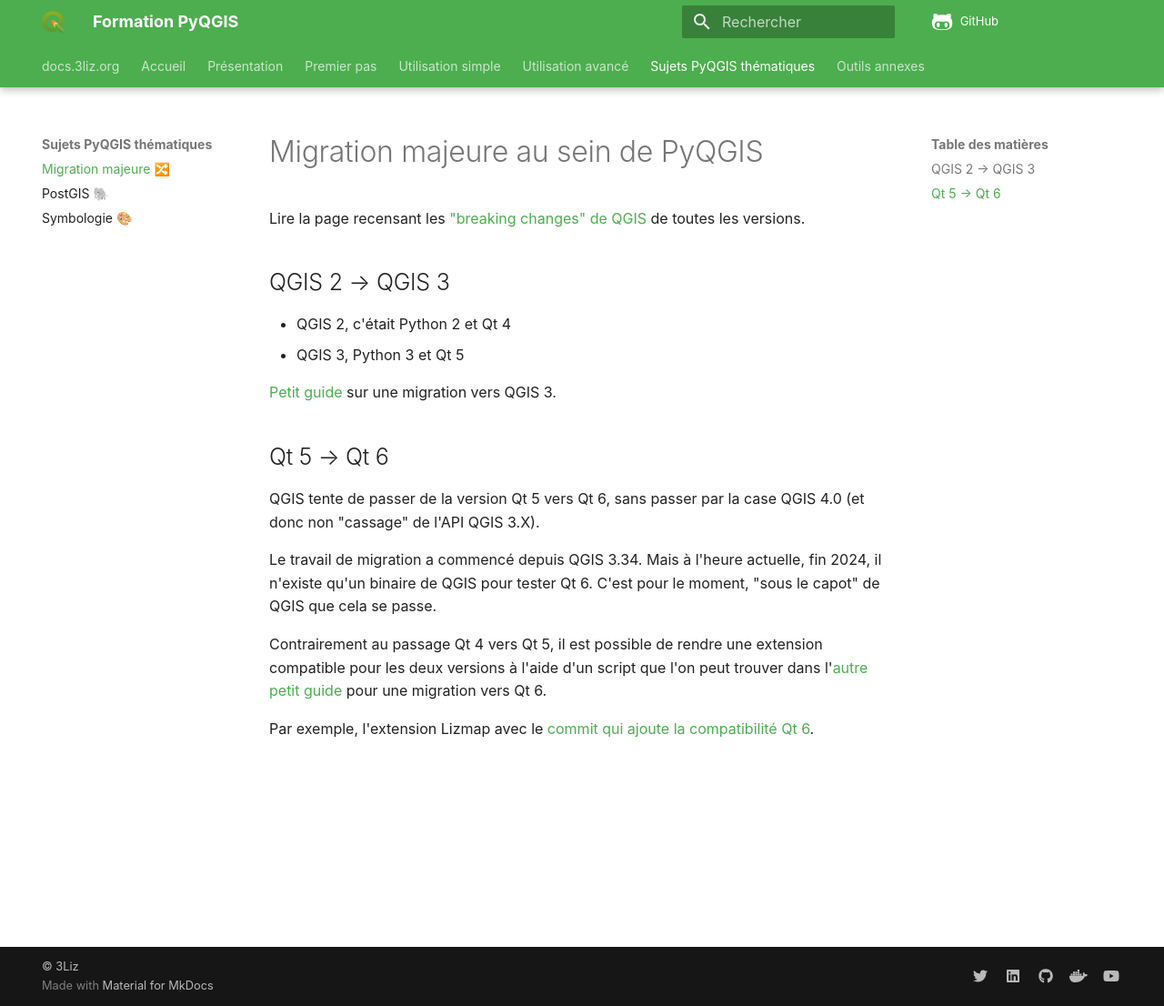
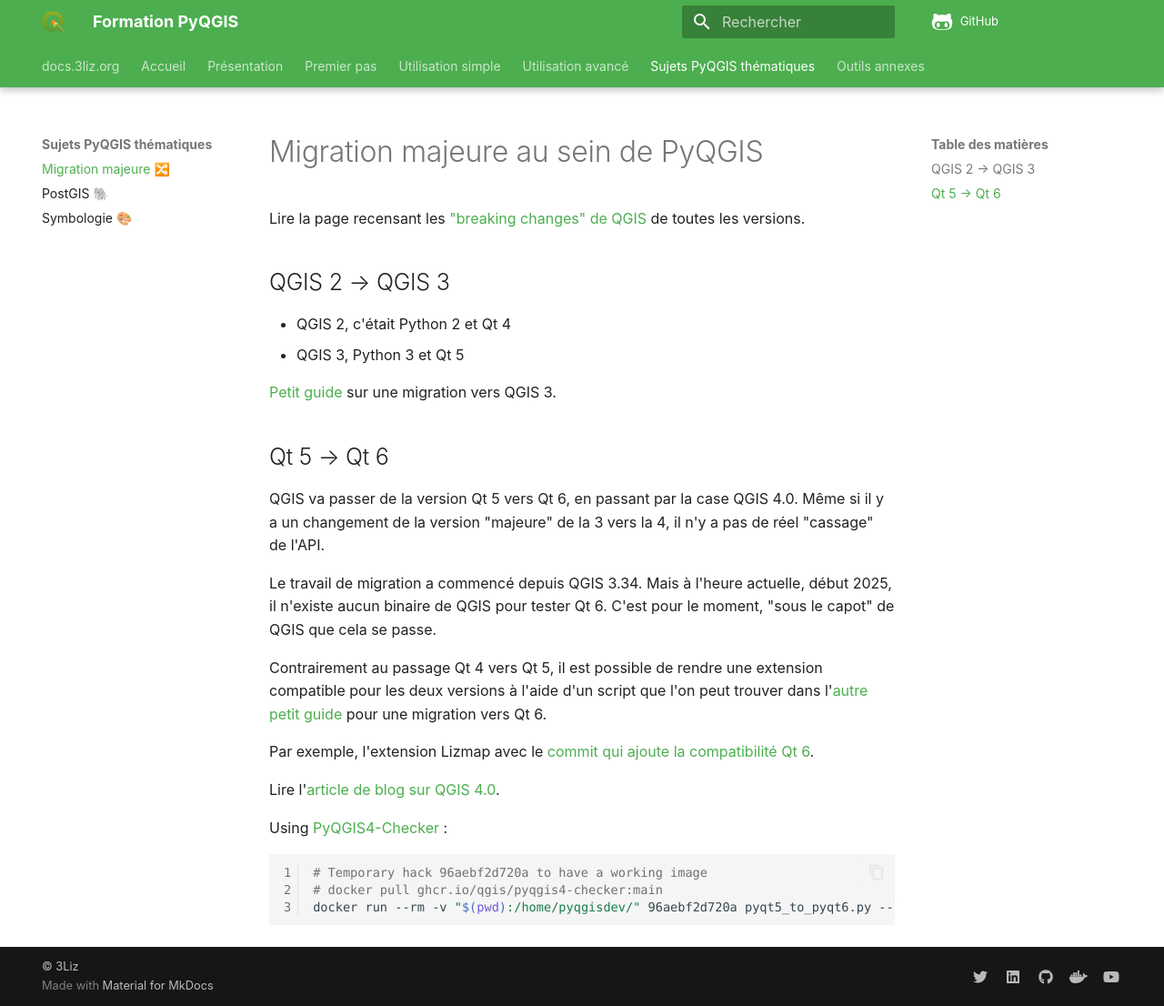
Before and after one commit to 3liz/formation-pyqgis, an MkDocs documentation site: the page built from docs/migration-majeure.md, in a window 1280 px wide and 1106 px high. Shown: the whole window at 91% size. Built offline with MkDocs 1.6.1 and Material for MkDocs 9.7.7, drawn with Linux system fonts in a browser that asks for light colours; nearby versions of some CDN libraries; comment, search, counter and statistics services are not loaded.

Commit message:
Update dependabot to use a CRON job and update about QGIS 4.0

````diff
--- a/docs/migration-majeure.md
+++ b/docs/migration-majeure.md
@@ -12,10 +12,10 @@
 
 ## Qt 5 → Qt 6
 
-QGIS tente de passer de la version Qt 5 vers Qt 6, sans passer par la case QGIS 4.0 (et donc non "cassage" de l'API
-QGIS 3.X).
+QGIS va passer de la version Qt 5 vers Qt 6, en passant par la case QGIS 4.0. Même si il y a un changement de la version
+"majeure" de la 3 vers la 4, il n'y a pas de réel "cassage" de l'API.
 
-Le travail de migration a commencé depuis QGIS 3.34. Mais à l'heure actuelle, fin 2024, il n'existe qu'un binaire de
+Le travail de migration a commencé depuis QGIS 3.34. Mais à l'heure actuelle, début 2025, il n'existe aucun binaire de
 QGIS pour tester Qt 6. C'est pour le moment, "sous le capot" de QGIS que cela se passe.
 
 Contrairement au passage Qt 4 vers Qt 5, il est possible de rendre une extension compatible pour les deux versions à
@@ -25,3 +25,13 @@
 
 Par exemple, l'extension Lizmap avec le
 [commit qui ajoute la compatibilité Qt 6](https://github.com/3liz/lizmap-plugin/commit/4b886ba1b90c86485049b5908dd1b045817c0695).
+
+Lire l'[article de blog sur QGIS 4.0](https://blog.qgis.org/2025/04/17/qgis-is-moving-to-qt6-and-launching-qgis-4-0/).
+
+Using [PyQGIS4-Checker](https://github.com/qgis/pyqgis4-checker) :
+
+```bash
+# Temporary hack 96aebf2d720a to have a working image
+# docker pull ghcr.io/qgis/pyqgis4-checker:main
+docker run --rm -v "$(pwd):/home/pyqgisdev/" 96aebf2d720a pyqt5_to_pyqt6.py --logfile /home/pyqgisdev/pyqt6_checker.log .
+```
````
Also changed, not shown: 1 other file.
